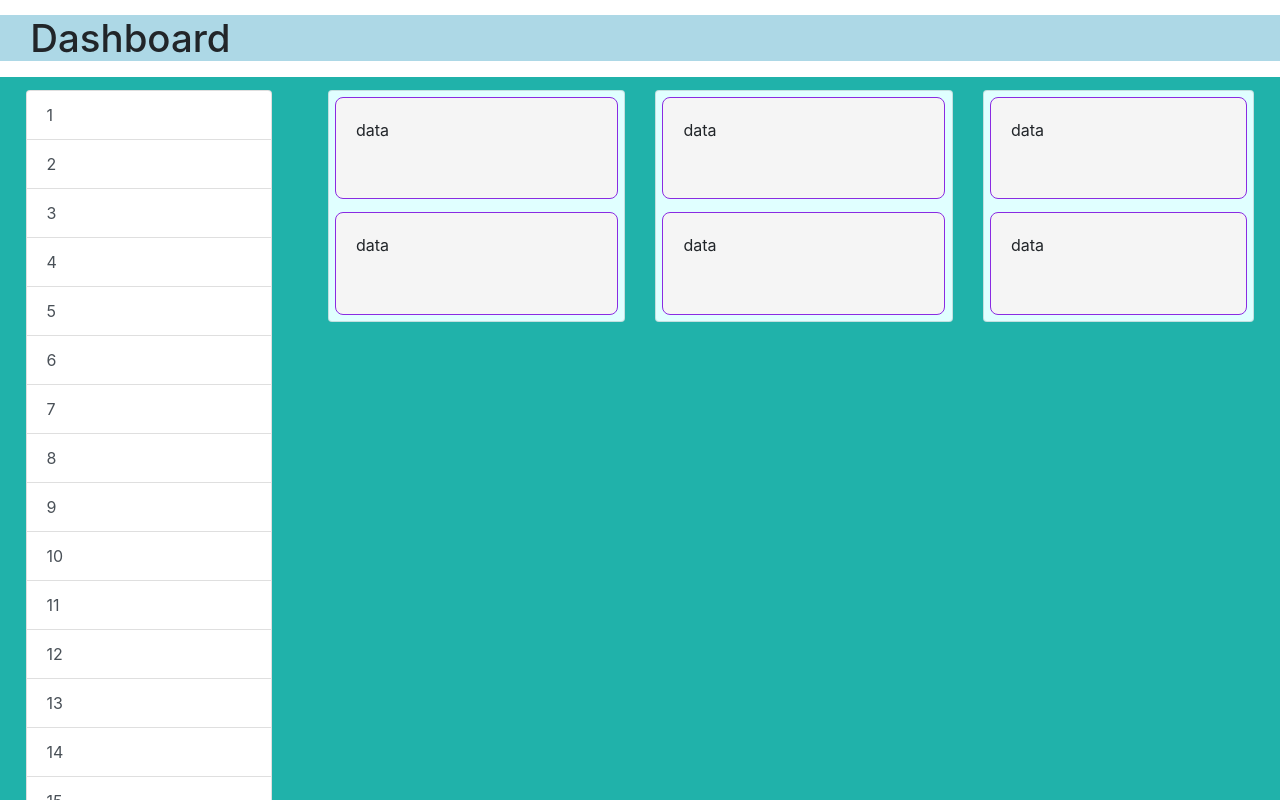
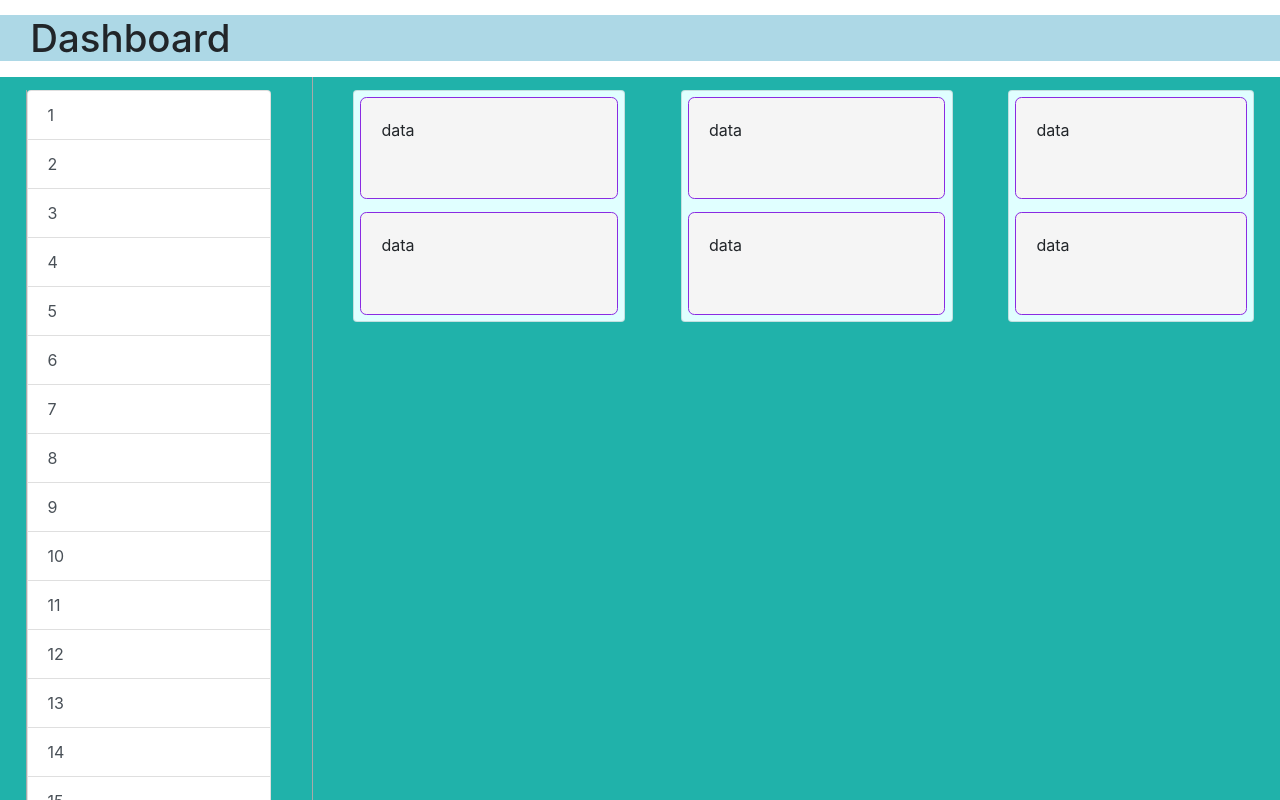
Before and after one commit to SeemannMx/AngularDashboard, an Angular app: page / in a window 1280 px wide. Shown: the top 800 px of the page. Built offline with nearby package versions, Linux system fonts and the light colour scheme.

Commit message:
add border left right and margin to cards

```diff
--- a/src/app/app.component.css
+++ b/src/app/app.component.css
@@ -17,12 +17,13 @@ h1 {
   margin-right: 2vw;
   margin-top: 1vw;
   margin-bottom: 1vw;
-
+  border-left: 1px solid darkgray;
 }
 
 .card {
   background-color: lightcyan;
   margin-top: 1vw;
+  margin-left: 2vw;
 }
 
 .card-body {
@@ -30,10 +31,14 @@ h1 {
   height: 8vw;
   background-color: whitesmoke;
   border: 1px solid blueviolet;
-  border-radius: 8px;
+  border-radius: 0.5vw;
 
 }
 
 #right {
   margin-right: 2vw;
 }
+
+#left {
+  border-right: 1px solid darkgray;
+}
--- a/src/app/app.component.html
+++ b/src/app/app.component.html
@@ -8,7 +8,7 @@
 
 <div class="row">
 
-  <div class="col-sm-3">
+  <div class="col-sm-3" id="left">
     <div class="list-group" >
       <a href="#" class="list-group-item list-group-item-action">1</a>
       <a href="#" class="list-group-item list-group-item-action">2</a>
```
